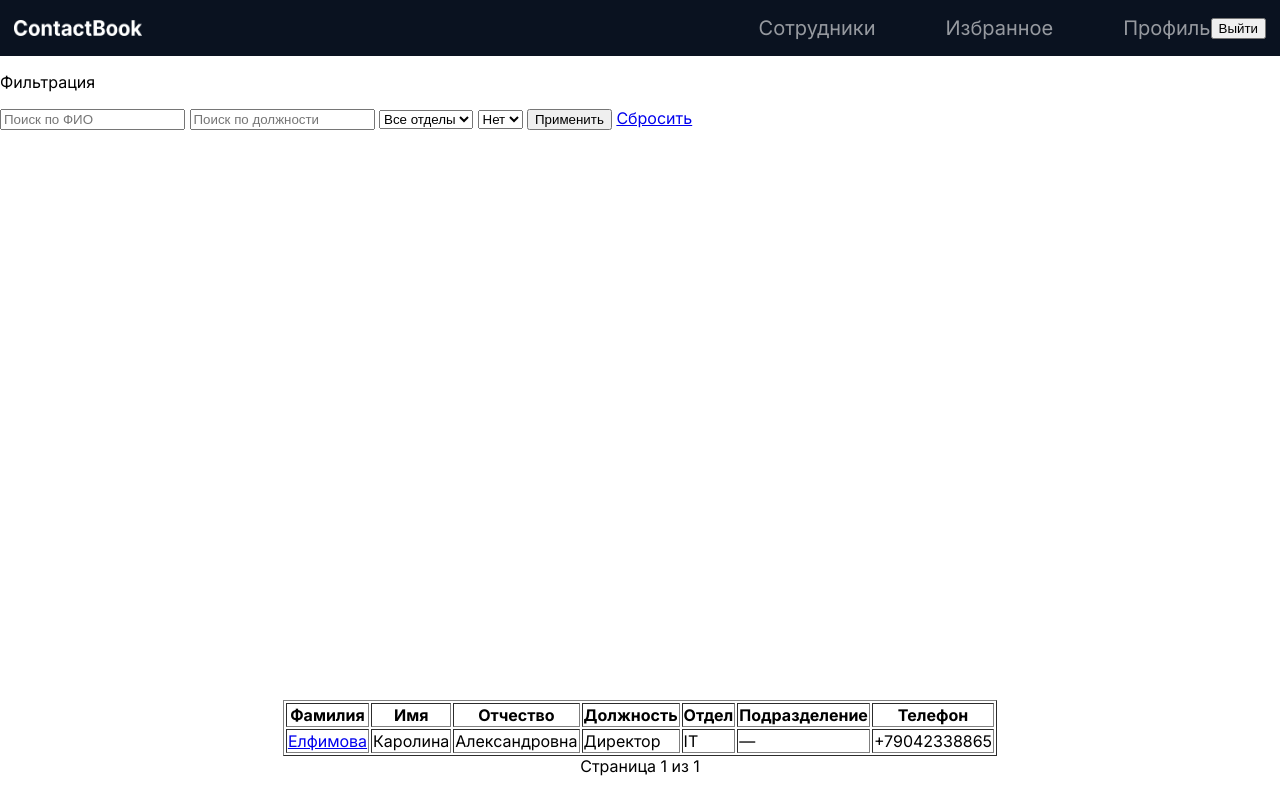
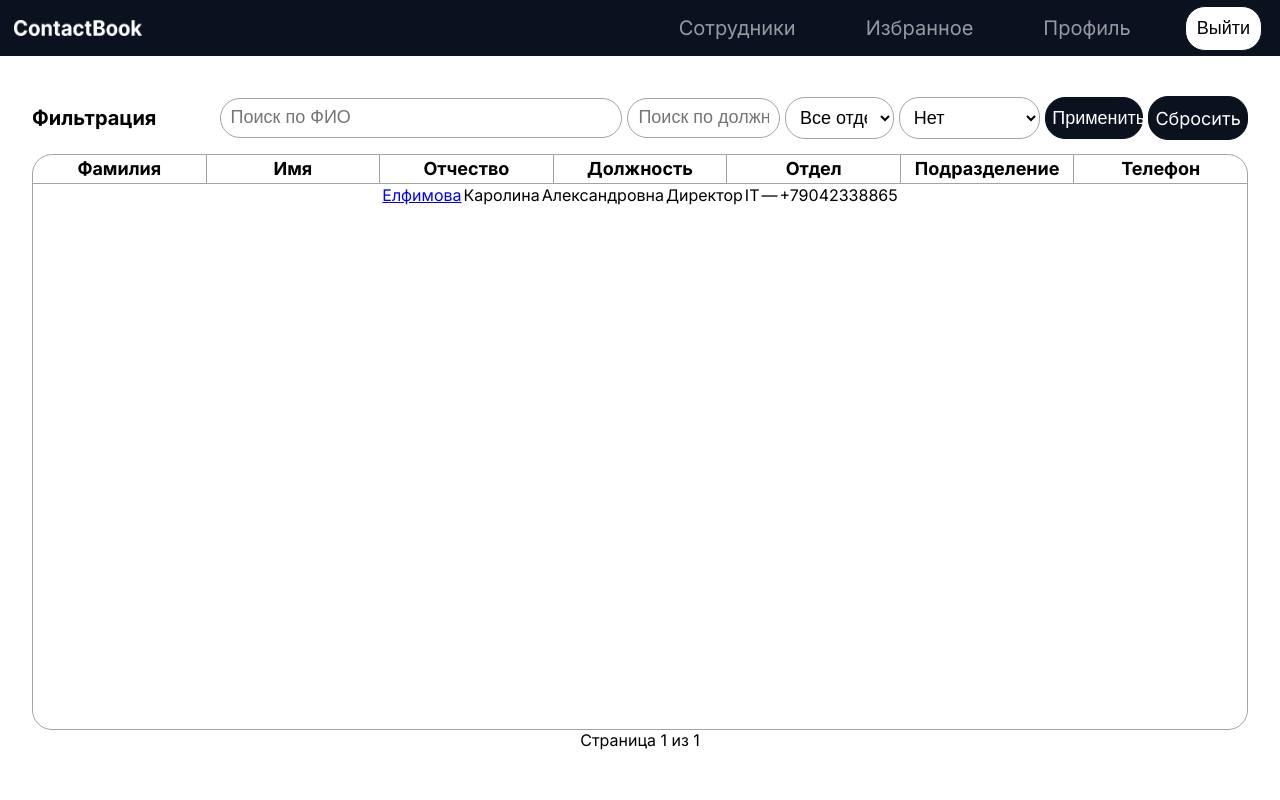
Before and after one commit to mikkixx/ContactBook, a Django app: page / in a window 1280 px wide. Run offline with Django 5.2, Linux system fonts and the light colour scheme; a user stored in the database is signed in; data comes from the database, SQL or seed files in the repository; both versions use the stored data as it was after the commit.

Commit message:
Изменение страницы списка сотрудников

```diff
--- a/metanit/ContactBook/static/css/style.css
+++ b/metanit/ContactBook/static/css/style.css
@@ -22,6 +22,7 @@ header{
     display: flex;
     justify-content: right;
     align-items: center;
+    gap: 50px;
 }
 .header > ul{
     display: flex;
@@ -47,6 +48,33 @@ header{
 #logo{
     width: 10%;
     height: auto;
+}
+.leave{
+    display: flex;
+    justify-content: center;
+    align-items: center;
+}
+
+.leave > form > button{
+    width: 100%;
+    height: 45px;
+    background-color: #ffffff;
+    color: rgb(0, 0, 0);
+    font-size: 18px;
+    padding: 5px 15px;
+    border-radius: 20px;
+    transition: all 0.2s ease;
+    border: 1px solid #0a1220;
+    display: flex;
+    align-items: center;
+    justify-content: center;
+}
+.leave > form > button:hover{
+    background-color: transparent;
+    border: 1px solid #ffffff;
+    color: white;
+    transform: scale(1.05);
+    cursor: pointer;
 }
 
 main{
@@ -126,6 +154,7 @@ form{
     background-color: #213659;
     color: white;
     transform: scale(1.05);
+    cursor: pointer;
 }
 
 .link{
@@ -143,5 +172,160 @@ form{
 
 .filter{
     width: 100%;
+    height: 10%;
+    display: flex;
+    justify-content: center;
+    align-items: center;
+}
+
+.zagolovok{
+    width: 10%;
     height: 100%;
+    display: flex;
+    justify-content: left;
+    align-items: center;
+    font-size: 20px;
+    font-weight: bold;
 }
+
+.elements{
+    width: 85%;
+    height: 100%;
+    display: flex;
+    justify-content: right;
+    align-items: center;
+    gap: 5px;
+}
+
+.elements > input{
+    width: 12%;
+    height: 40%;
+    border: solid 1px rgb(163, 163, 163);
+    background-color: white;
+    border-radius: 20px;
+    font-size: 18px;
+    padding: 5px 10px;
+}
+.elements > input:focus{
+    box-shadow: 0 0 5px rgba(9, 23, 75, 0.494);
+    border: solid 1px transparent;
+    outline: none;
+}
+
+#search{
+    width: 35%;
+    height: 40%;
+}
+
+.elements > select{
+    width: 13%;
+    height: 58%;
+    border: solid 1px rgb(163, 163, 163);
+    background-color: white;
+    border-radius: 20px;
+    font-size: 18px;
+    padding: 5px 10px;
+}
+
+.elements > select:focus{
+    outline: none;
+}
+
+#dept-select{
+    width: 10%;
+    height: 58%;
+    border: solid 1px rgb(163, 163, 163);
+    background-color: white;
+    border-radius: 20px;
+    font-size: 18px;
+    padding: 5px 10px;
+}
+
+.elements > button{
+    width: 9%;
+    height: 58%;
+    background-color: #0a1220;
+    color: white;
+    font-size: 18px;
+    border-radius: 20px;
+    transition: all 0.1s ease;
+    border: solid 1px #0a1220;
+}
+
+.elements > button:hover{
+    background-color: transparent;
+    color: black;
+    cursor: pointer;
+}
+
+.elements > a{
+    width: 9%;
+    height: 58%;
+    background-color: #0a1220;
+    color: white;
+    font-size: 18px;
+    border-radius: 20px;
+    transition: all 0.1s ease;
+    border: solid 1px #0a1220;
+    text-decoration: none;
+    display: flex;
+    justify-content: center;
+    align-items: center;
+    padding: 0;
+}
+
+.elements > a:hover{
+    background-color: transparent;
+    color: black;
+    cursor: pointer;
+}
+
+.list{
+    width: 95%;
+    height: 80%;
+    display: flex;
+    justify-content: center;
+}
+
+.list > table{
+    width: 100%;
+    height: 100%;
+    display: flex;
+    align-items: center;
+    flex-direction: column;
+    border: 1px solid rgb(163, 163, 163);
+    border-radius: 20px;
+    border-collapse: collapse;
+}
+
+.list > table > thead{
+    width: 100%;
+    height: 5%;
+    display: flex;
+    justify-content: center;
+}
+
+.list > table > thead > tr{
+    width: 100%;
+    height: 100%;
+    display: flex;
+    justify-content: center;
+    align-items: center;
+}
+
+.list > table > thead > tr > th{
+    width: 15%;
+    height: 100%;
+    display: flex;
+    align-items: center;
+    justify-content: center;
+    border-top: none;
+    border-bottom: 1px solid rgb(163, 163, 163);
+    border-right: 1px solid rgb(163, 163, 163);
+    padding: 0;
+    font-size: 18px;
+}
+
+#tel{
+    border-right: none;
+}
--- a/metanit/ContactBook/templates/contactbook/employee_list.html
+++ b/metanit/ContactBook/templates/contactbook/employee_list.html
@@ -5,8 +5,8 @@
 <div class="filter">
     <div class="zagolovok"><p>Фильтрация</p></div>
     <form method="get" class="elements">
-        <input type="text" name="search" value="{{ search }}" placeholder="Поиск по ФИО">
-        <input type="text" name="position" value="{{ position }}" placeholder="Поиск по должности">
+        <input type="text" id="search" name="search" value="{{ search }}" placeholder="Поиск по ФИО">
+        <input type="text" id="position" name="position" value="{{ position }}" placeholder="Поиск по должности">
 
         <select name="department" id="dept-select">
             <option value="">Все отделы</option>
@@ -27,7 +27,7 @@
 </div>
 
 <div class="list">
-    <table border="1">
+    <table>
         <thead>
             <tr>
                 <th>Фамилия</th>
@@ -36,7 +36,7 @@
                 <th>Должность</th>
                 <th>Отдел</th>
                 <th>Подразделение</th>
-                <th>Телефон</th>
+                <th id="tel">Телефон</th>
             </tr>
         </thead>
         <tbody>
--- a/metanit/ContactBook/views.py
+++ b/metanit/ContactBook/views.py
@@ -627,7 +627,9 @@ def register(request):
             messages.error(request, f"Ошибка регистрации: {str(e)}")
             return redirect('contactbook:register')
 
-    return render(request, 'contactbook/register.html')
+    return render(request, 'contactbook/register.html', {
+        'departments': Department.objects.all()
+    })
 
 def get_subdivisions_by_dept(request):
     dept_id = request.GET.get('dept_id')
```
Also changed, not shown: metanit/db.sqlite3.
